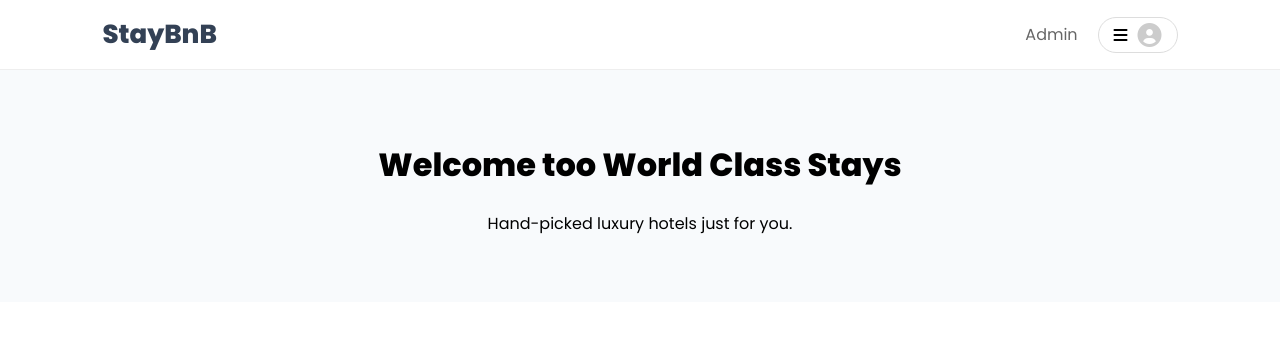
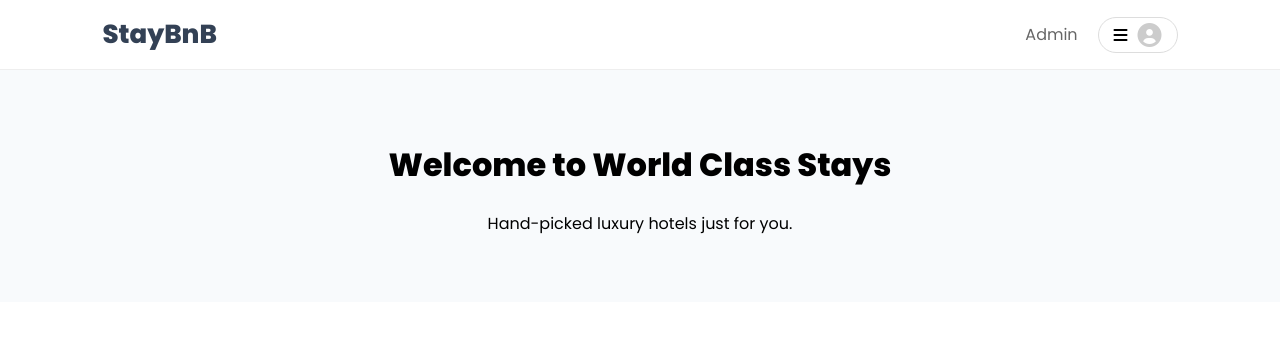
Before and after one commit to AhmedHossam-27/prog1-project-mnu, a Flask app: page / in a window 1280 px wide. Shown: the top 340 px of the page. Run offline with Flask 3, Linux system fonts and the light colour scheme.

Commit message:
Update index.html

```diff
--- a/templates/index.html
+++ b/templates/index.html
@@ -41,7 +41,7 @@
 </nav>
 
 <div class="hero">
-    <h1>Welcome too World Class Stays</h1>
+    <h1>Welcome to World Class Stays</h1>
     <p>Hand-picked luxury hotels just for you.</p>
 </div>
 
```
